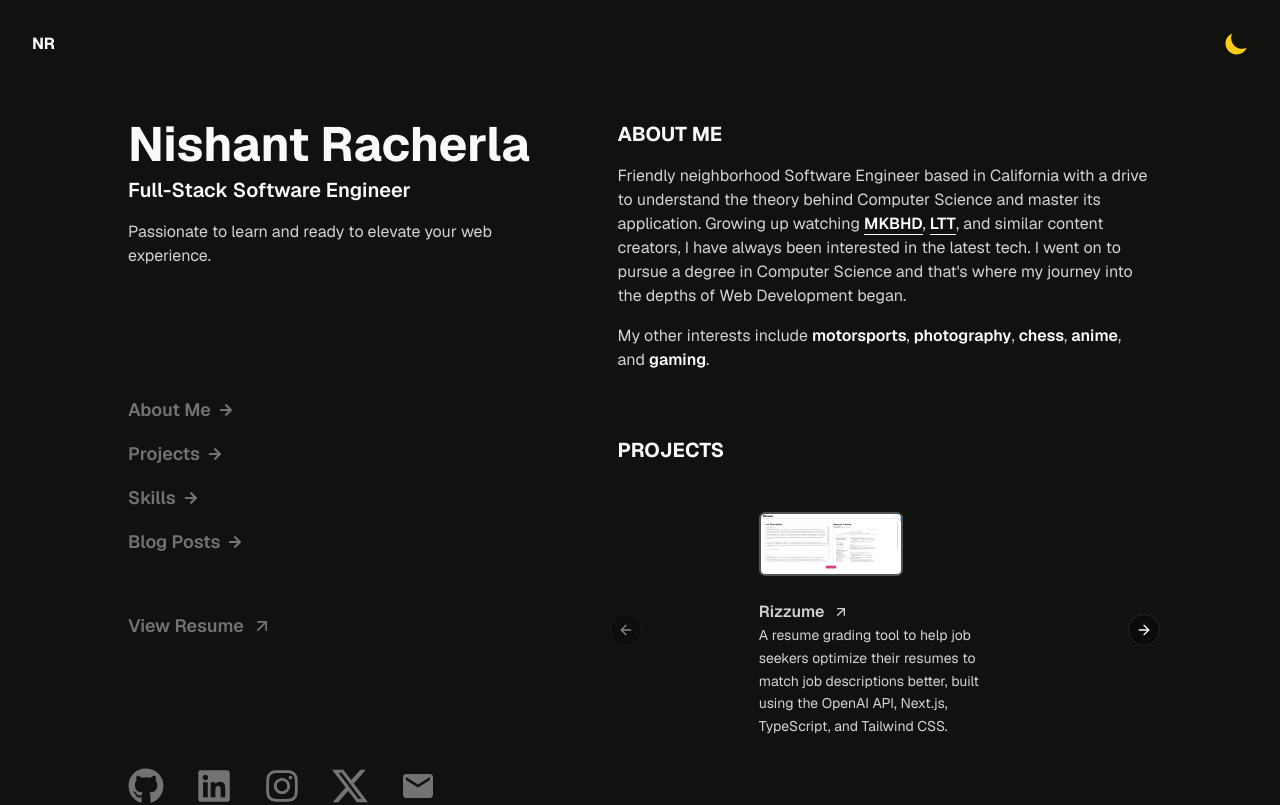
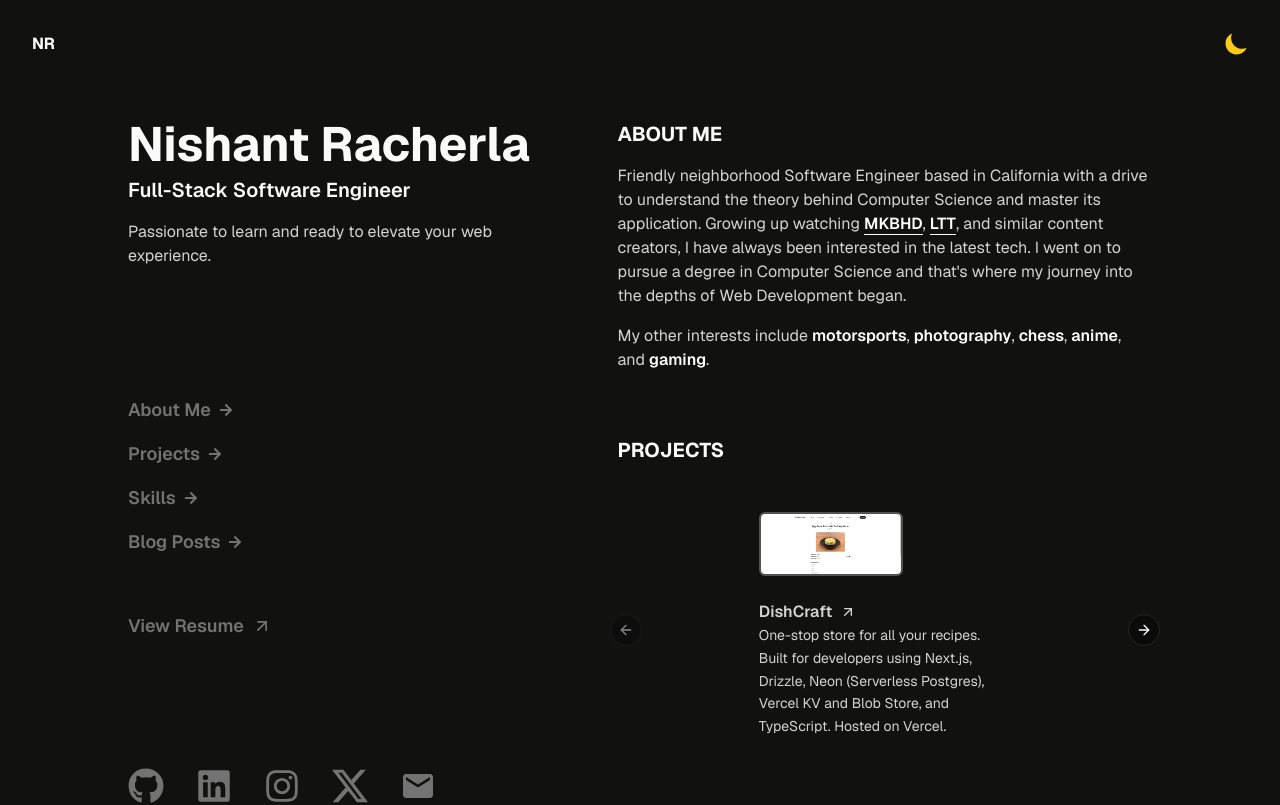
Before and after one commit to T1LT/PortfolioV2, a Next.js app: page / in a window 1280 px wide. Shown: the top 805 px of the page. Built offline with nearby package versions, Linux system fonts and the light colour scheme.

Commit message:
Add DishCraft to projects

```diff
--- a/src/components/Sections/ProjectsSection.tsx
+++ b/src/components/Sections/ProjectsSection.tsx
@@ -25,6 +25,14 @@ const ProjectsSection = () => {
       <div className="w-full flex justify-center">
         <Carousel className="w-[80%] sm:w-[85%]">
           <CarouselContent>
+            <CarouselItem className="md:basis-1/2 xl:basis-full 2xl:basis-1/2 min-[2500px]:basis-1/3">
+              <Card
+                title="DishCraft"
+                description="One-stop store for all your recipes. Built for developers using Next.js, Drizzle, Neon (Serverless Postgres), Vercel KV and Blob Store, and TypeScript. Hosted on Vercel."
+                url="https://dishcraft.vercel.app"
+                type="project"
+              />
+            </CarouselItem>
             <CarouselItem className="md:basis-1/2 xl:basis-full 2xl:basis-1/2 min-[2500px]:basis-1/3">
               <Card
                 title="Rizzume"
```
Also changed, not shown: public/images/DishCraft.png (added).
